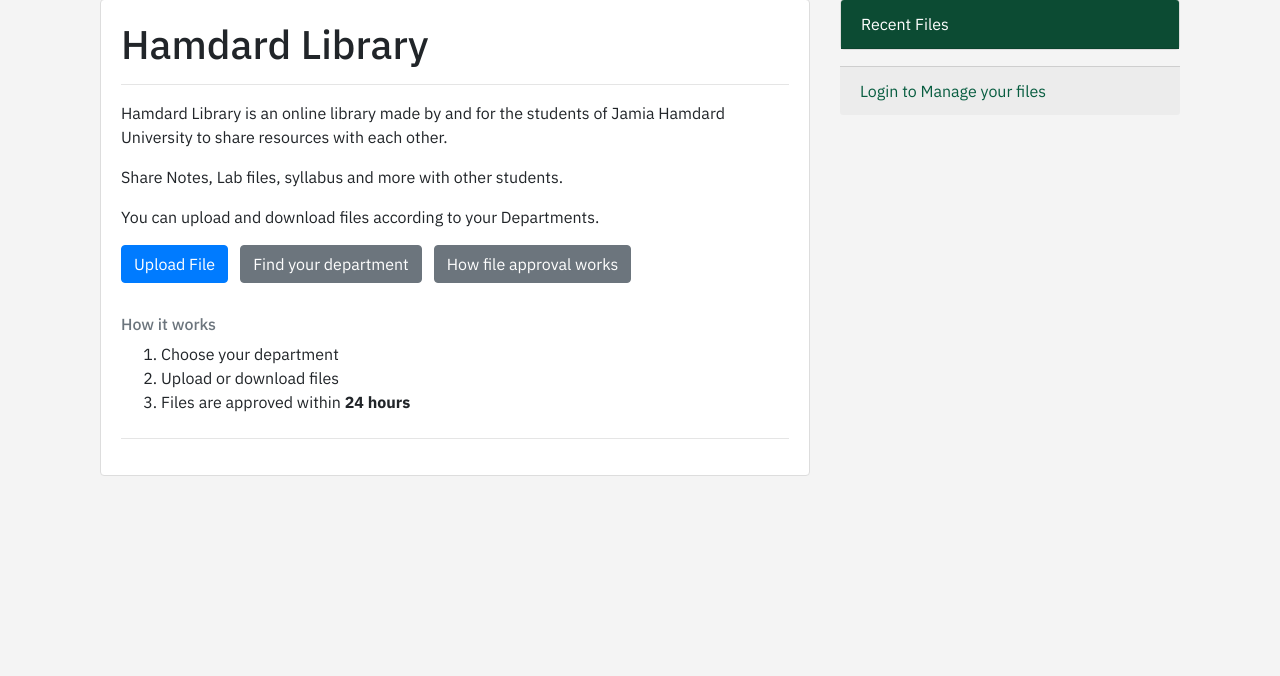
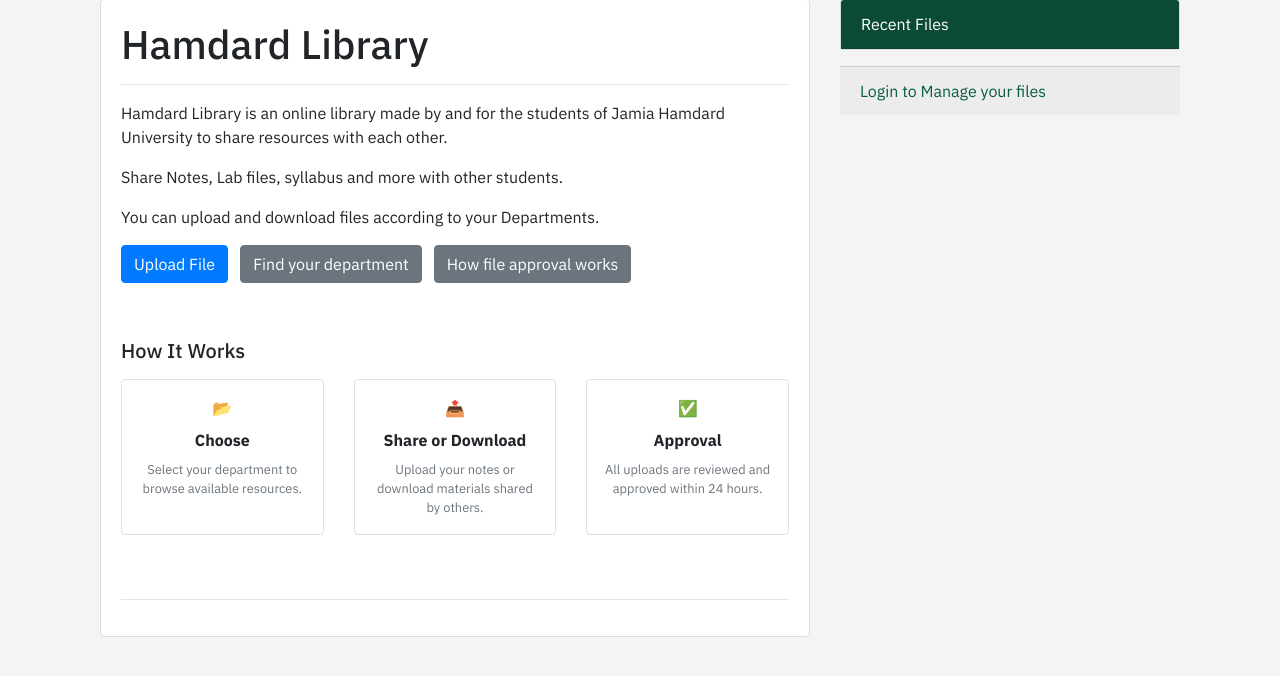
Before and after one commit to Rachit74/hamdard-library, a Django app: page / in a window 1280 px wide. Shown: the part 81-757 px from the top of the page. Run offline with Django 5.2, Linux system fonts and the light colour scheme; data that the repository does not hold is empty; some libraries are stand-ins or nearby versions.

Commit message:
improve how it works section

```diff
--- a/hamdard_library/library/templates/library/home.html
+++ b/hamdard_library/library/templates/library/home.html
@@ -40,15 +40,41 @@
           </div>
 
           <!-- How it works -->
-          <div class="mb-4">
-            <h6 class="text-muted mb-2">How it works</h6>
-            <ol class="mb-0 ps-3">
-              <li>Choose your department</li>
-              <li>Upload or download files</li>
-              <li>Files are approved within <strong>24 hours</strong></li>
-            </ol>
-          </div>
+            <div class="my-5">
+              <h5 class="mb-3">How It Works</h5>
 
+              <div class="row text-center">
+                <div class="col-md-4 mb-3">
+                  <div class="p-3 border rounded h-100">
+                    <div class="mb-2 fs-4">📂</div>
+                    <strong>Choose</strong>
+                    <p class="small text-muted mt-2 mb-0">
+                      Select your department to browse available resources.
+                    </p>
+                  </div>
+                </div>
+
+                <div class="col-md-4 mb-3">
+                  <div class="p-3 border rounded h-100">
+                    <div class="mb-2 fs-4">📤</div>
+                    <strong>Share or Download</strong>
+                    <p class="small text-muted mt-2 mb-0">
+                      Upload your notes or download materials shared by others.
+                    </p>
+                  </div>
+                </div>
+
+                <div class="col-md-4 mb-3">
+                  <div class="p-3 border rounded h-100">
+                    <div class="mb-2 fs-4">✅</div>
+                    <strong>Approval</strong>
+                    <p class="small text-muted mt-2 mb-0">
+                      All uploads are reviewed and approved within 24 hours.
+                    </p>
+                  </div>
+                </div>
+              </div>
+            </div>
           <hr>
 
           <!-- Departments Section -->
```
